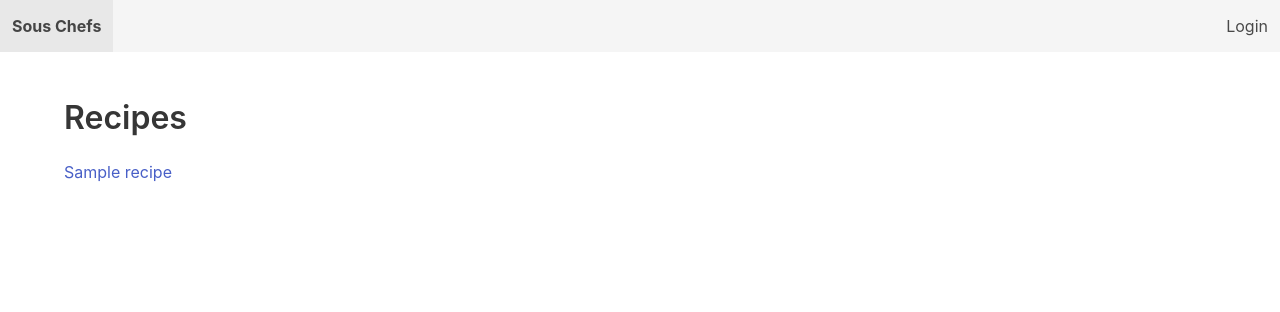
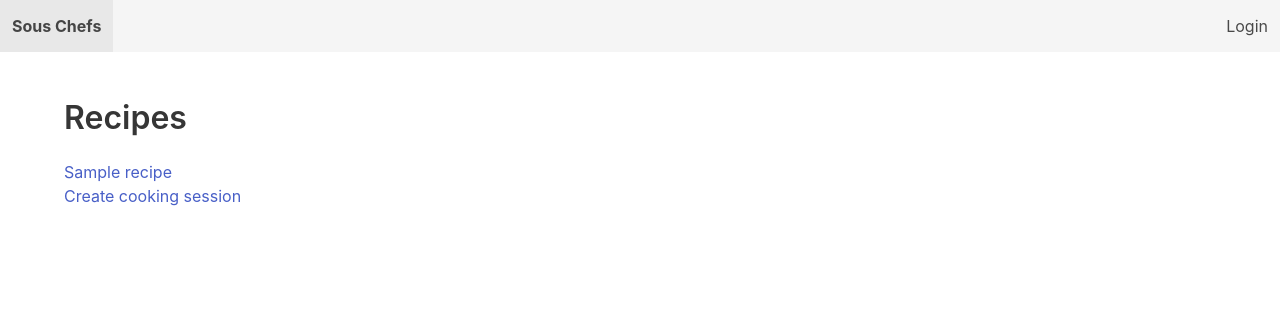
Before and after one commit to funkyrailroad/sous-chefs, a Django app: page /my_app/recipes-list-view in a window 1280 px wide. Shown: the top 312 px of the page. Run offline with Django 5.2, Linux system fonts and the light colour scheme; tables that the repository leaves empty hold one stand-in row (values such as "Sample post"); parts of the project's set-up code (start-up, migrations or seed data) failed here and were passed over; some libraries are stand-ins or nearby versions.

Commit message:
Start creating a cooking session for a specific recipe

```diff
--- /dev/null
+++ b/my_app/templates/my_app/create-cooking-session.html
@@ -0,0 +1,3 @@
+{% extends "my_app/base.html" %}
+{% block body %}
+{% endblock %}
--- a/my_app/templates/my_app/recipes-list-view.html
+++ b/my_app/templates/my_app/recipes-list-view.html
@@ -3,5 +3,7 @@
   <h1 class="title is-3">Recipes</h1>
   {% for recipe in recipes %}
     <a href="{% url 'my_app:recipe-detail-view' recipe.id %}">{{recipe.name}}</a>
+    <p> </p>
+    <a href="{% url 'my_app:create-cooking-session' recipe.id %}">Create cooking session</a>
    {% endfor %}
 {% endblock %}
--- a/my_app/urls.py
+++ b/my_app/urls.py
@@ -52,6 +52,7 @@ urlpatterns = [
     path("recipes-list-view", views.recipes_list_view, name="recipes-list-view"),
     path("recipe-detail-view/<int:recipe_id>/", views.recipes_detail_view, name="recipe-detail-view"),
     path("my-tasks-view", views.my_tasks_view, name="my-tasks-view"),
+    path("create-cooking-session/<int:recipe_id>/", views.create_cooking_session_view, name="create-cooking-session"),
 
     # restful api views
     path("api/recipes/", recipe_list, name="recipe-list"),
--- a/my_app/views.py
+++ b/my_app/views.py
@@ -41,6 +41,19 @@
     tasks = recipe.task_set.all()
     context = {"recipe": recipe, "tasks": tasks}
     return TemplateResponse(request, "my_app/recipe-detail-view.html", context)
+
+
+def create_cooking_session_view(request, recipe_id):
+    # NOTE: unfinished
+    # group id
+    recipe = u.get_recipe(recipe_id)
+    u.initialize_user_tasks(recipe_id)
+    # return a url (eventually QR code) that other people can go to to join
+    # endpoint = request.build_absolute_uri()
+
+    # return current users in group
+    context = {"recipe": recipe}
+    return TemplateResponse(request, "my_app/create-cooking-session.html", context)
 
 
 class RecipeViewSet(viewsets.ReadOnlyModelViewSet):
```
